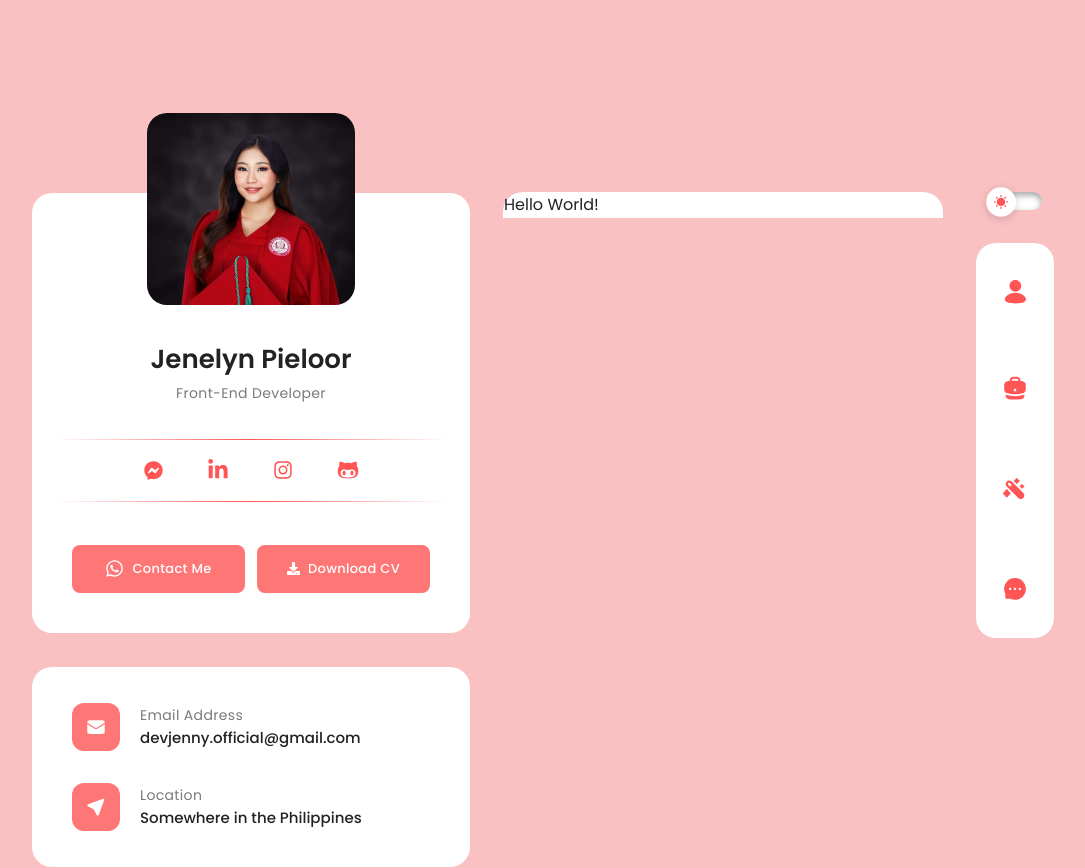
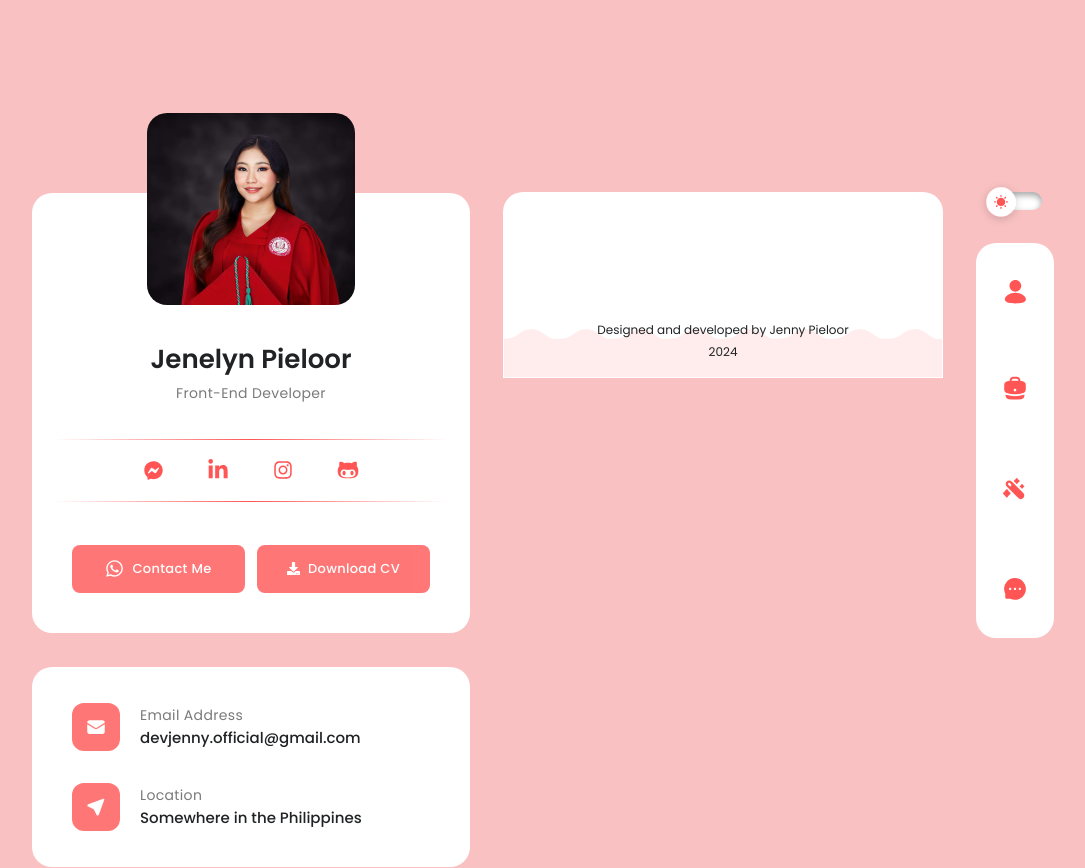
Before and after one commit to devJennyy/devjenny-portfolio-v2, a React (Vite) app: page /resume in a window 1280 px wide. Shown: the whole page, without its empty margins (97-1182 px from the left). Built offline with nearby package versions, Linux system fonts and the light colour scheme.

Commit message:
Update resume page.

```diff
--- a/src/Pages/Resume.tsx
+++ b/src/Pages/Resume.tsx
@@ -1,7 +1,17 @@
+import Footer from "../components/Footer";
+import Education from "../components/Resume/Education";
+import WorkExperience from "../components/Resume/Workexperience";
+
 const Resume = () => {
-  return <div id="resume" className="w-full">
-    <p>Hello World!</p>
-  </div>;
+  return (
+    <div id="resume" className="w-full">
+      <div className="p-14">
+        <WorkExperience />
+        <Education />
+      </div>
+      <Footer />
+    </div>
+  );
 };
 
 export default Resume;
--- /dev/null
+++ b/src/components/Resume/Education.tsx
@@ -0,0 +1,11 @@
+
+
+const Education = () => {
+  return (
+    <div>
+
+    </div>
+  )
+}
+
+export default Education
--- /dev/null
+++ b/src/components/Resume/WorkExperience.tsx
@@ -0,0 +1,11 @@
+
+
+const WorkExperience = () => {
+  return (
+    <div>
+
+    </div>
+  )
+}
+
+export default WorkExperience
```
